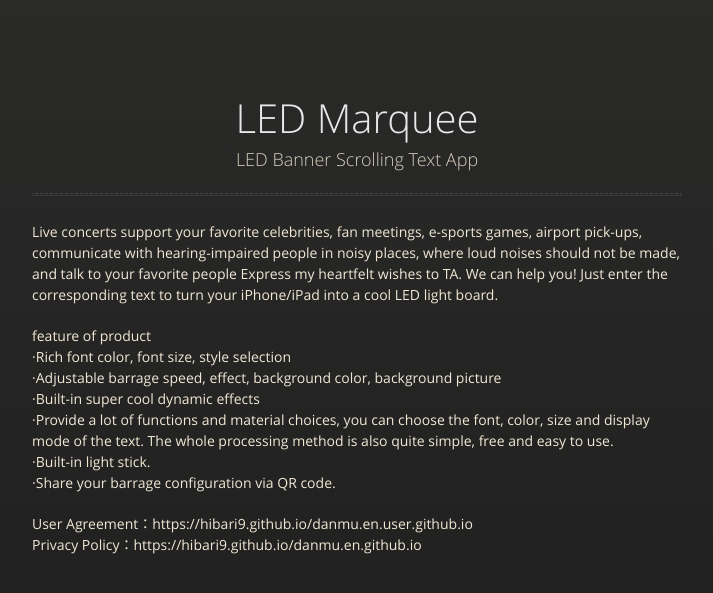
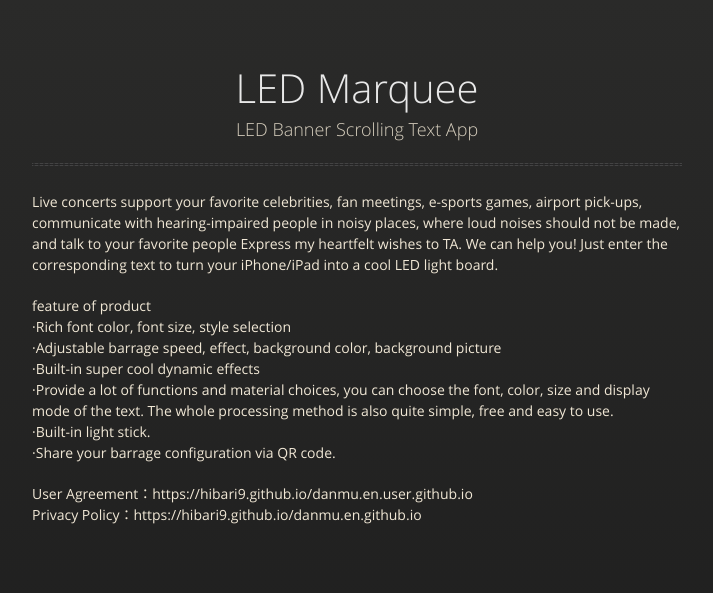
Before and after one commit to hibari9/damu.github.io, a Jekyll site: the page built from index.md, in a window 1280 px wide. Shown: the top 593 px of the page, without its empty margins (283-996 px from the left). Built offline with Jekyll 4.4.1, drawn with Linux system fonts in a browser that asks for light colours; our own code applies the rules of GitHub Pages for plain Markdown files.

Commit message:
Update jekyll-theme-midnight.scss

```diff
--- a/_sass/jekyll-theme-midnight.scss
+++ b/_sass/jekyll-theme-midnight.scss
@@ -232,7 +232,7 @@ dt {
 
 section {
   max-width:650px;
-  padding: 30px 0px 50px 0px;
+  padding: 0px 0px 50px 0px;
   margin: 20px 0;
   margin-top: 70px;
 
```
